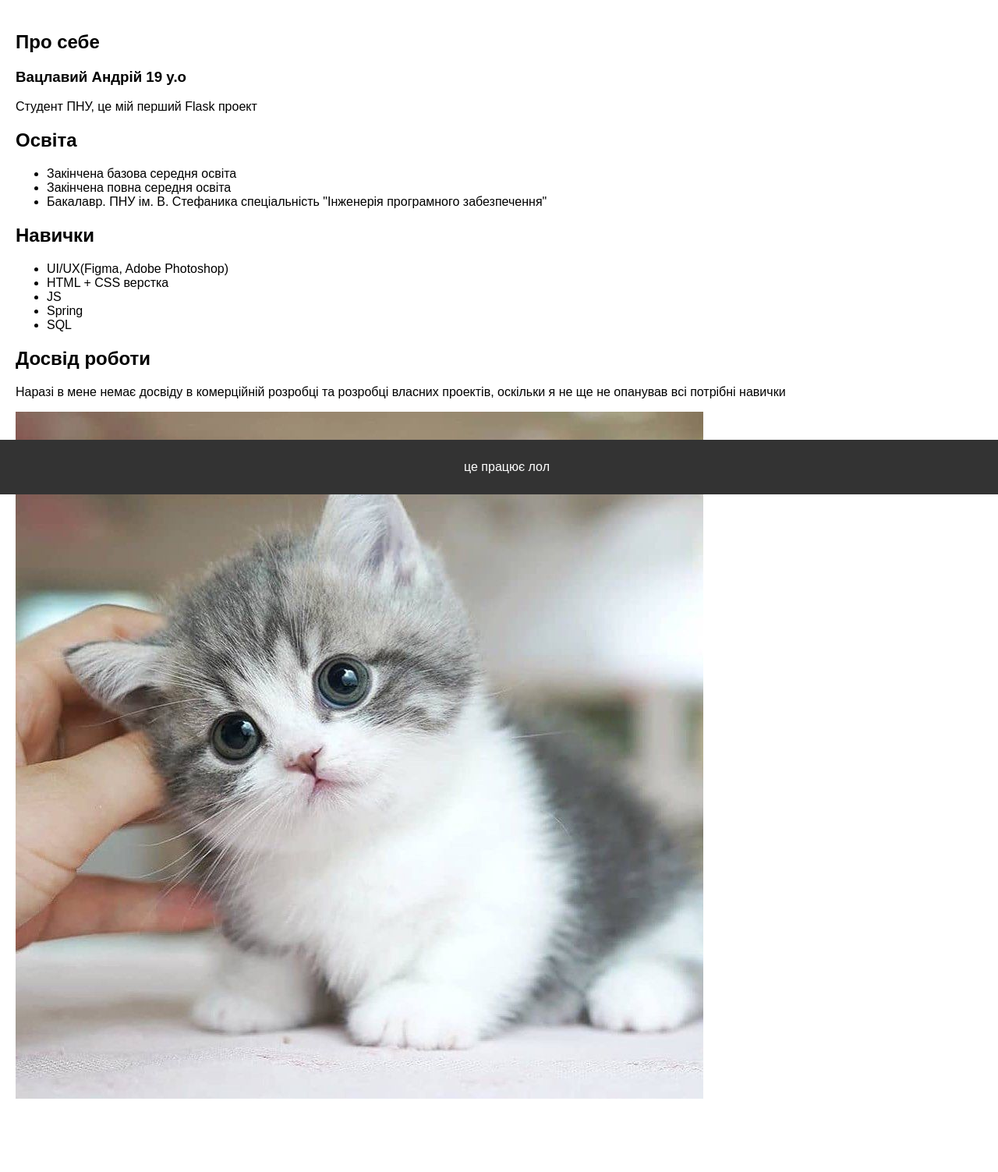
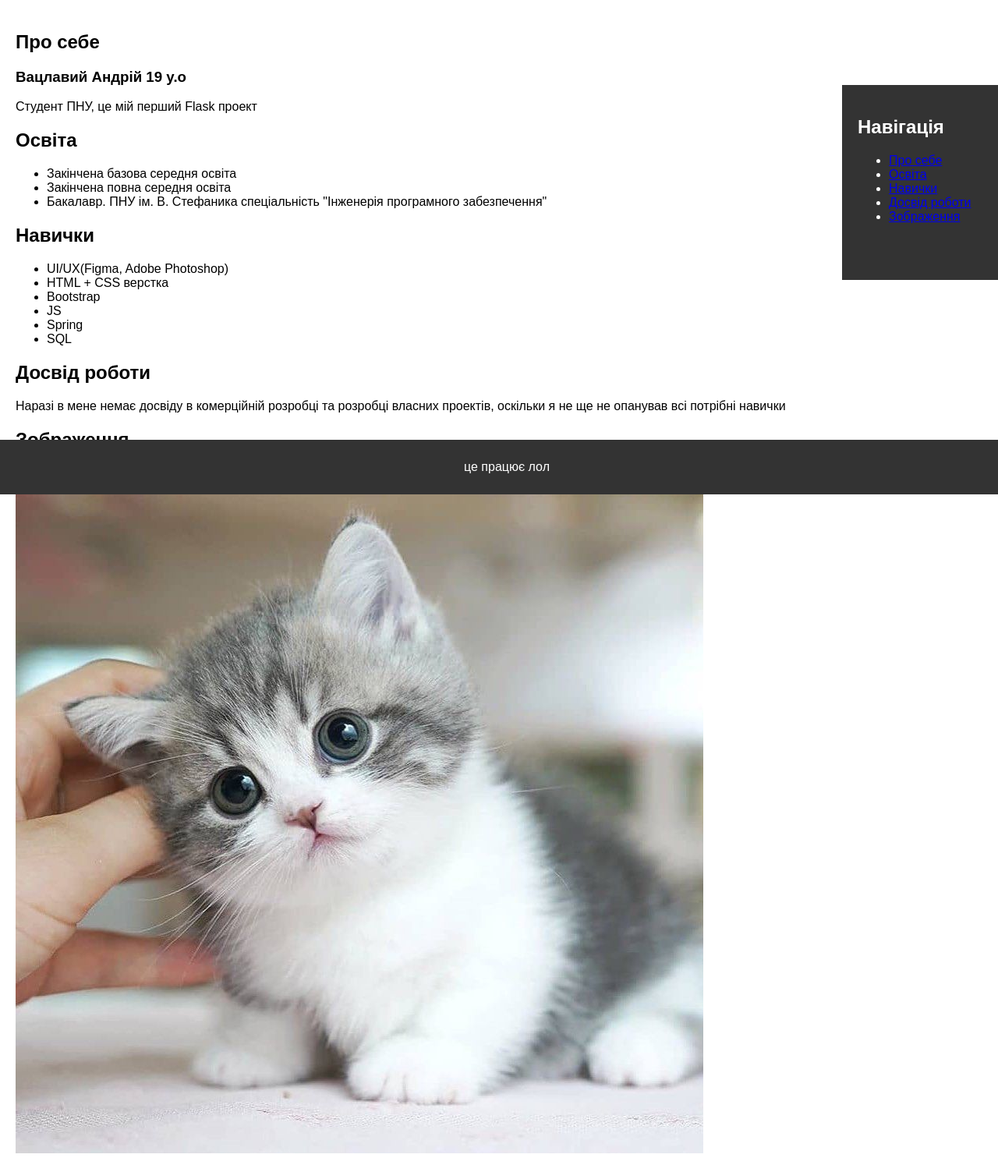
Before and after one commit to LGtechaz/flask-app-lab, a Flask app: page /resume in a window 1280 px wide. Shown: the part 166-1669 px from the top of the page at 78% size. Before the commit the page ends 1575 px from the top, so only its background shows below. Run offline with Flask 3, Linux system fonts and the light colour scheme.

Commit message:
add sidebar

```diff
--- /dev/null
+++ b/static/styles/sidebar.css
@@ -0,0 +1,12 @@
+.sidebar {
+    width: 200px;
+    height: 250px;
+    background-color: #333;
+    color: white;
+    position: fixed;
+    right: 0;
+    top: 50%;
+    transform: translateY(-50%);
+    padding: 20px;
+    box-sizing: border-box;
+}
--- a/templates/resume.html
+++ b/templates/resume.html
@@ -5,12 +5,12 @@
 {%block content%}
 <link rel="stylesheet" href="{{url_for('static', filename='styles/lol.css')}}">
 <section>
-    <h2>Про себе</h2>
+    <h2 id="about_me">Про себе</h2>
     <h3>Вацлавий Андрій 19 y.o</h3>
     <p>Студент ПНУ, це мій перший Flask проект</p>
 </section>
 <section>
-    <h2>Освіта</h2>
+    <h2 id="education">Освіта</h2>
     <ul>
         <li>Закінчена базова середня освіта</li>
         <li>Закінчена повна середня освіта</li>
@@ -18,18 +18,23 @@
     </ul>
 </section>
 <section>
-    <h2>Навички</h2>
+    <h2 id="skills">Навички</h2>
     <ul>
         <li>UI/UX(Figma, Adobe Photoshop)</li>
         <li>HTML + CSS верстка</li>
+        <li>Bootstrap</li>
         <li>JS</li>
         <li>Spring</li>
         <li>SQL</li>
     </ul>
 </section>
 <section>
-    <h2>Досвід роботи</h2>
+    <h2 id="experience">Досвід роботи</h2>
     <p>Наразі в мене немає досвіду в комерційній розробці та розробці власних проектів, оскільки я не ще не опанував всі потрібні навички</p>
+</section>
+<section>
+    <h2 id="image">Зображення</h2>
     <img src="{{ url_for('static', filename='images/kitten.jpg') }}" alt="image not found">
 </section>
+{%include 'sidebar.html'%}
 {%endblock%}
--- /dev/null
+++ b/templates/sidebar.html
@@ -0,0 +1,11 @@
+<link rel="stylesheet" href="{{ url_for('static', filename='styles/sidebar.CSS') }}">
+<div class="sidebar">
+    <h2>Навігація</h2>
+    <ul>
+        <li><a href="#about_me">Про себе</a></li>
+        <li><a href="#education">Освіта</a></li>
+        <li><a href="#skills">Навички</a></li>
+        <li><a href="#experience">Досвід роботи</a></li>
+        <li><a href="#image">Зображення</a></li>
+    </ul>
+</div>
```
